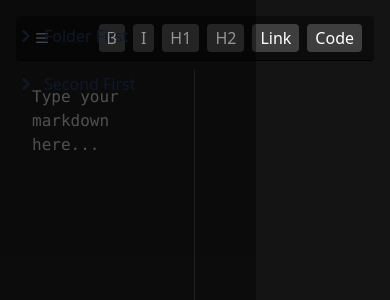
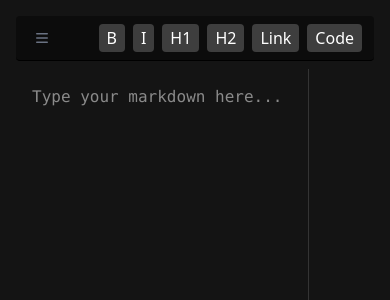
Before and after one commit to arifpirxada/textmark, a Next.js app: page / in a window 390 px wide. Shown: the top 300 px of the page. Built offline with nearby package versions, Linux system fonts and the light colour scheme.

Commit message:
Update - responsiveness fix, folder toggle working

```diff
--- a/app/globals.css
+++ b/app/globals.css
@@ -12,3 +12,12 @@ body {
     background-repeat: no-repeat;
     min-height: 100vh;
 }
+
+.hide-scrollbar::-webkit-scrollbar {
+    display: none;
+}
+
+.hide-scrollbar {
+    -ms-overflow-style: none;
+    scrollbar-width: none;
+}
--- a/app/page.tsx
+++ b/app/page.tsx
@@ -5,7 +5,7 @@ import { useEffect, useState } from "react";
 
 export default function Home() {
 
-  const [sidebarOpen, setSidebarOpen] = useState(true);
+  const [sidebarOpen, setSidebarOpen] = useState(false);
 
   const toggleSidebar = () => {
     setSidebarOpen(!sidebarOpen);
@@ -16,15 +16,15 @@ export default function Home() {
   useEffect(() => {
     const sidebarState = localStorage.getItem("sidebarState");
 
-    if(sidebarState) {
+    if (sidebarState && window.innerWidth > 768) {
       setSidebarOpen(JSON.parse(sidebarState));
     }
   }, [])
 
   return (
     <>
-      <FolderSidebar sidebarOpen={sidebarOpen}>
-        <MarkdownEditor toggleSidebar={toggleSidebar} />
+      <FolderSidebar sidebarOpen={ sidebarOpen } toggleSidebar={ toggleSidebar }>
+        <MarkdownEditor toggleSidebar={ toggleSidebar } />
       </FolderSidebar>
     </>
   );
--- a/components/editor/FolderSidebar.tsx
+++ b/components/editor/FolderSidebar.tsx
@@ -1,6 +1,6 @@
 import { ReactNode } from "react"
 
-const FolderSidebar = ({ children, sidebarOpen }: { children: ReactNode, sidebarOpen: boolean }) => {
+const FolderSidebar = ({ children, sidebarOpen, toggleSidebar }: { children: ReactNode, sidebarOpen: boolean, toggleSidebar: () => void }) => {
 
     const toggleFolder = (e: React.MouseEvent<HTMLButtonElement>, folderId: string) => {
         const folder = document.getElementById(folderId);
@@ -15,72 +15,64 @@ const FolderSidebar = ({ children, sidebarOpen }: { children: ReactNode, sidebar
 
     return (
         <>
-            <aside id="default-sidebar" className={ `fixed top-0 left-0 z-40 w-64 h-screen transition-transform translate-x-0 ${sidebarOpen ? "sm:translate-x-0" : "sm:-translate-x-full"} ` } aria-label="Sidebar">
-                <div className="h-full px-3 py-4 overflow-y-auto bg-[#0000006b]">
-                    <ul className="space-y-2 font-medium">
+            <aside id="default-sidebar" className={ `fixed top-0 left-0 z-40 w-64 h-screen transition-transform ${sidebarOpen ? "translate-x-0" : "-translate-x-full"} ` } aria-label="Sidebar">
+                <div className="h-full px-3 py-4 overflow-y-auto bg-[#0c0c0c]">
+                    <ul className="space-y-2 font-medium text-xs">
                         <li>
-                            <button onClick={(e) => toggleFolder(e, "folder-1")} type="button" className="flex items-center cursor-pointer w-full p-2 text-base text-gray-900 transition duration-75 rounded-lg group hover:bg-gray-100 dark:text-white dark:hover:bg-gray-700" aria-controls="dropdown-example" data-collapse-toggle="dropdown-example">
-                                <svg className="w-3 h-3 -rotate-90" aria-hidden="true" xmlns="http://www.w3.org/2000/svg" fill="none" viewBox="0 0 10 6">
+                            <button onClick={ (e) => toggleFolder(e, "folder-1") } type="button" className="flex items-center cursor-pointer w-full p-2 text-gray-900 transition duration-75 rounded-lg group hover:bg-gray-100 dark:text-white dark:hover:bg-gray-700" aria-controls="dropdown-example" data-collapse-toggle="dropdown-example">
+                                <svg className="w-2 h-2 -rotate-90" aria-hidden="true" xmlns="http://www.w3.org/2000/svg" fill="none" viewBox="0 0 10 6">
                                     <path stroke="currentColor" strokeLinecap="round" strokeLinejoin="round" strokeWidth="2" d="m1 1 4 4 4-4" />
                                 </svg>
-                                <span className="flex-1 ms-3 text-left rtl:text-right whitespace-nowrap">Folder First</span>
+                                <span className="flex-1 ms-1 text-left rtl:text-right whitespace-nowrap">Folder First</span>
                             </button>
-                            <ul id="folder-1" className="hidden py-1 text-sm">
+                            <ul id="folder-1" className="hidden py-1 pl-2">
                                 <li>
-                                    <button className="flex cursor-pointer items-center w-full p-2 text-gray-900 transition duration-75 rounded-lg pl-11 group hover:bg-gray-100 dark:text-white dark:hover:bg-gray-700">
-                                        <svg className="w-3 h-3 mr-2 -rotate-90" aria-hidden="true" xmlns="http://www.w3.org/2000/svg" fill="none" viewBox="0 0 10 6">
+                                    <button onClick={(e) => toggleFolder(e, "folder-4")} className="flex cursor-pointer items-center w-full p-2 text-gray-900 transition duration-75 rounded-lg  group hover:bg-gray-100 dark:text-white dark:hover:bg-gray-700">
+                                        <svg className="w-2 h-2 mr-1 -rotate-90" aria-hidden="true" xmlns="http://www.w3.org/2000/svg" fill="none" viewBox="0 0 10 6">
                                             <path stroke="currentColor" strokeLinecap="round" strokeLinejoin="round" strokeWidth="2" d="m1 1 4 4 4-4" />
                                         </svg>
                                         Inner folder 1
                                     </button>
+                                    <ul id="folder-4" className="hidden py-1 pl-2">
+                                        <li>
+                                            <button className="flex cursor-pointer items-center w-full p-2 text-gray-900 transition duration-75 rounded-lg  group hover:bg-gray-100 dark:text-white dark:hover:bg-gray-700">
+                                                <svg className="w-2 h-2 mr-1 -rotate-90" aria-hidden="true" xmlns="http://www.w3.org/2000/svg" fill="none" viewBox="0 0 10 6">
+                                                    <path stroke="currentColor" strokeLinecap="round" strokeLinejoin="round" strokeWidth="2" d="m1 1 4 4 4-4" />
+                                                </svg>
+                                                Inner Inner folder 1
+                                            </button>
+                                        </li>
+                                        <li>
+                                            <button className="flex cursor-pointer items-center w-full p-2 text-gray-900 transition duration-75 rounded-lg  group hover:bg-gray-100 dark:text-white dark:hover:bg-gray-700">
+                                                <svg className="w-2 h-2 mr-1 -rotate-90" aria-hidden="true" xmlns="http://www.w3.org/2000/svg" fill="none" viewBox="0 0 10 6">
+                                                    <path stroke="currentColor" strokeLinecap="round" strokeLinejoin="round" strokeWidth="2" d="m1 1 4 4 4-4" />
+                                                </svg>
+                                                Inner Inner folder 2
+                                            </button>
+                                        </li>
+                                        <li>
+                                            <a href="#" className="flex items-center w-full p-2 text-gray-900 transition duration-75 rounded-lg  group hover:bg-gray-100 dark:text-white dark:hover:bg-gray-700">
+                                                <svg className="shrink-0 w-3 h-3 mr-1 text-gray-500 transition duration-75 dark:text-gray-400 group-hover:text-gray-900 dark:group-hover:text-white" aria-hidden="true" xmlns="http://www.w3.org/2000/svg" fill="currentColor" viewBox="0 0 20 20">
+                                                    <path d="M5 5V.13a2.96 2.96 0 0 0-1.293.749L.879 3.707A2.96 2.96 0 0 0 .13 5H5Z" />
+                                                    <path d="M6.737 11.061a2.961 2.961 0 0 1 .81-1.515l6.117-6.116A4.839 4.839 0 0 1 16 2.141V2a1.97 1.97 0 0 0-1.933-2H7v5a2 2 0 0 1-2 2H0v11a1.969 1.969 0 0 0 1.933 2h12.134A1.97 1.97 0 0 0 16 18v-3.093l-1.546 1.546c-.413.413-.94.695-1.513.81l-3.4.679a2.947 2.947 0 0 1-1.85-.227 2.96 2.96 0 0 1-1.635-3.257l.681-3.397Z" />
+                                                    <path d="M8.961 16a.93.93 0 0 0 .189-.019l3.4-.679a.961.961 0 0 0 .49-.263l6.118-6.117a2.884 2.884 0 0 0-4.079-4.078l-6.117 6.117a.96.96 0 0 0-.263.491l-.679 3.4A.961.961 0 0 0 8.961 16Zm7.477-9.8a.958.958 0 0 1 .68-.281.961.961 0 0 1 .682 1.644l-.315.315-1.36-1.36.313-.318Zm-5.911 5.911 4.236-4.236 1.359 1.359-4.236 4.237-1.7.339.341-1.699Z" />
+                                                </svg>
+                                                Note Inner first
+                                            </a>
+                                        </li>
+                                    </ul>
                                 </li>
                                 <li>
-                                    <button className="flex cursor-pointer items-center w-full p-2 text-gray-900 transition duration-75 rounded-lg pl-11 group hover:bg-gray-100 dark:text-white dark:hover:bg-gray-700">
-                                        <svg className="w-3 h-3 mr-2 -rotate-90" aria-hidden="true" xmlns="http://www.w3.org/2000/svg" fill="none" viewBox="0 0 10 6">
+                                    <button className="flex cursor-pointer items-center w-full p-2 text-gray-900 transition duration-75 rounded-lg  group hover:bg-gray-100 dark:text-white dark:hover:bg-gray-700">
+                                        <svg className="w-2 h-2 mr-1 -rotate-90" aria-hidden="true" xmlns="http://www.w3.org/2000/svg" fill="none" viewBox="0 0 10 6">
                                             <path stroke="currentColor" strokeLinecap="round" strokeLinejoin="round" strokeWidth="2" d="m1 1 4 4 4-4" />
                                         </svg>
                                         Inner folder 2
                                     </button>
                                 </li>
                                 <li>
-                                    <a href="#" className="flex items-center w-full p-2 text-gray-900 transition duration-75 rounded-lg pl-11 group hover:bg-gray-100 dark:text-white dark:hover:bg-gray-700">
-                                        <svg className="shrink-0 w-5 h-5 mr-2 text-gray-500 transition duration-75 dark:text-gray-400 group-hover:text-gray-900 dark:group-hover:text-white" aria-hidden="true" xmlns="http://www.w3.org/2000/svg" fill="currentColor" viewBox="0 0 20 20">
-                                            <path d="M5 5V.13a2.96 2.96 0 0 0-1.293.749L.879 3.707A2.96 2.96 0 0 0 .13 5H5Z" />
-                                            <path d="M6.737 11.061a2.961 2.961 0 0 1 .81-1.515l6.117-6.116A4.839 4.839 0 0 1 16 2.141V2a1.97 1.97 0 0 0-1.933-2H7v5a2 2 0 0 1-2 2H0v11a1.969 1.969 0 0 0 1.933 2h12.134A1.97 1.97 0 0 0 16 18v-3.093l-1.546 1.546c-.413.413-.94.695-1.513.81l-3.4.679a2.947 2.947 0 0 1-1.85-.227 2.96 2.96 0 0 1-1.635-3.257l.681-3.397Z" />
-                                            <path d="M8.961 16a.93.93 0 0 0 .189-.019l3.4-.679a.961.961 0 0 0 .49-.263l6.118-6.117a2.884 2.884 0 0 0-4.079-4.078l-6.117 6.117a.96.96 0 0 0-.263.491l-.679 3.4A.961.961 0 0 0 8.961 16Zm7.477-9.8a.958.958 0 0 1 .68-.281.961.961 0 0 1 .682 1.644l-.315.315-1.36-1.36.313-.318Zm-5.911 5.911 4.236-4.236 1.359 1.359-4.236 4.237-1.7.339.341-1.699Z" />
-                                        </svg>
-                                        Note first
-                                    </a>
-                                </li>
-                            </ul>
-                        </li>
-                        <li>
-                            <button onClick={(e) => toggleFolder(e, "folder-2")} type="button" className="flex items-center cursor-pointer w-full p-2 text-base text-gray-900 transition duration-75 rounded-lg group hover:bg-gray-100 dark:text-white dark:hover:bg-gray-700" aria-controls="dropdown-example" data-collapse-toggle="dropdown-example">
-                                <svg className="w-3 h-3 -rotate-90" aria-hidden="true" xmlns="http://www.w3.org/2000/svg" fill="none" viewBox="0 0 10 6">
-                                    <path stroke="currentColor" strokeLinecap="round" strokeLinejoin="round" strokeWidth="2" d="m1 1 4 4 4-4" />
-                                </svg>
-                                <span className="flex-1 ms-3 text-left rtl:text-right whitespace-nowrap">Second First</span>
-                            </button>
-                            <ul id="folder-2" className="hidden py-1 text-sm">
-                                <li>
-                                    <button className="flex cursor-pointer items-center w-full p-2 text-gray-900 transition duration-75 rounded-lg pl-11 group hover:bg-gray-100 dark:text-white dark:hover:bg-gray-700">
-                                        <svg className="w-3 h-3 mr-2 -rotate-90" aria-hidden="true" xmlns="http://www.w3.org/2000/svg" fill="none" viewBox="0 0 10 6">
-                                            <path stroke="currentColor" strokeLinecap="round" strokeLinejoin="round" strokeWidth="2" d="m1 1 4 4 4-4" />
-                                        </svg>
-                                        Inner folder 1
-                                    </button>
-                                </li>
-                                <li>
-                                    <button className="flex cursor-pointer items-center w-full p-2 text-gray-900 transition duration-75 rounded-lg pl-11 group hover:bg-gray-100 dark:text-white dark:hover:bg-gray-700">
-                                        <svg className="w-3 h-3 mr-2 -rotate-90" aria-hidden="true" xmlns="http://www.w3.org/2000/svg" fill="none" viewBox="0 0 10 6">
-                                            <path stroke="currentColor" strokeLinecap="round" strokeLinejoin="round" strokeWidth="2" d="m1 1 4 4 4-4" />
-                                        </svg>
-                                        Inner folder 2
-                                    </button>
-                                </li>
-                                <li>
-                                    <a href="#" className="flex items-center w-full p-2 text-gray-900 transition duration-75 rounded-lg pl-11 group hover:bg-gray-100 dark:text-white dark:hover:bg-gray-700">
-                                        <svg className="shrink-0 w-5 h-5 mr-2 text-gray-500 transition duration-75 dark:text-gray-400 group-hover:text-gray-900 dark:group-hover:text-white" aria-hidden="true" xmlns="http://www.w3.org/2000/svg" fill="currentColor" viewBox="0 0 20 20">
+                                    <a href="#" className="flex items-center w-full p-2 text-gray-900 transition duration-75 rounded-lg  group hover:bg-gray-100 dark:text-white dark:hover:bg-gray-700">
+                                        <svg className="shrink-0 w-3 h-3 mr-1 text-gray-500 transition duration-75 dark:text-gray-400 group-hover:text-gray-900 dark:group-hover:text-white" aria-hidden="true" xmlns="http://www.w3.org/2000/svg" fill="currentColor" viewBox="0 0 20 20">
                                             <path d="M5 5V.13a2.96 2.96 0 0 0-1.293.749L.879 3.707A2.96 2.96 0 0 0 .13 5H5Z" />
                                             <path d="M6.737 11.061a2.961 2.961 0 0 1 .81-1.515l6.117-6.116A4.839 4.839 0 0 1 16 2.141V2a1.97 1.97 0 0 0-1.933-2H7v5a2 2 0 0 1-2 2H0v11a1.969 1.969 0 0 0 1.933 2h12.134A1.97 1.97 0 0 0 16 18v-3.093l-1.546 1.546c-.413.413-.94.695-1.513.81l-3.4.679a2.947 2.947 0 0 1-1.85-.227 2.96 2.96 0 0 1-1.635-3.257l.681-3.397Z" />
                                             <path d="M8.961 16a.93.93 0 0 0 .189-.019l3.4-.679a.961.961 0 0 0 .49-.263l6.118-6.117a2.884 2.884 0 0 0-4.079-4.078l-6.117 6.117a.96.96 0 0 0-.263.491l-.679 3.4A.961.961 0 0 0 8.961 16Zm7.477-9.8a.958.958 0 0 1 .68-.281.961.961 0 0 1 .682 1.644l-.315.315-1.36-1.36.313-.318Zm-5.911 5.911 4.236-4.236 1.359 1.359-4.236 4.237-1.7.339.341-1.699Z" />
@@ -93,6 +85,7 @@ const FolderSidebar = ({ children, sidebarOpen }: { children: ReactNode, sidebar
                     </ul>
                 </div>
             </aside>
+            { sidebarOpen && <div className="mobile-overlay w-screen h-screen bg-black opacity-50 absolute top-0 left-0 md:hidden" onClick={toggleSidebar}></div> }
 
             <div id="main-content" className={ `p-4 ${sidebarOpen ? "sm:ml-64" : "sm:ml-0"}` }>
                 { children }
--- a/components/editor/MarkDownEditor.tsx
+++ b/components/editor/MarkDownEditor.tsx
@@ -31,8 +31,8 @@ const MarkdownEditor = ({ toggleSidebar }: { toggleSidebar: () => void }) => {
   }, [isDBReady]);
 
   return (
-    <div className="h-screen flex flex-col">
-      <header className="flex gap-2 px-3 py-2 rounded mb-2 bg-[#0000006b] border-b">
+    <div className="h-screen flex flex-col overflow-x-scroll md:overflow-x-auto hide-scrollbar">
+      <header className="flex gap-2 px-3 py-2 rounded mb-2 bg-[#0c0c0c] border-b">
         <button onClick={ toggleSidebar } className="inline-flex cursor-pointer items-center p-2 justify-center text-sm text-gray-500 rounded-sm hover:bg-gray-100 focus:outline-none focus:ring-2 focus:ring-gray-200 dark:text-gray-400 dark:hover:bg-gray-700 dark:focus:ring-gray-600" aria-controls="navbar-dropdown" aria-expanded="false">
           <span className="sr-only">Open main menu</span>
           <svg className="w-3 h-3" aria-hidden="true" xmlns="http://www.w3.org/2000/svg" fill="none" viewBox="0 0 17 14">
@@ -53,7 +53,7 @@ const MarkdownEditor = ({ toggleSidebar }: { toggleSidebar: () => void }) => {
         </div>
       </header>
 
-      <div className="flex flex-1">
+      <div className="flex flex-1 w-[150vw] md:w-full">
         <div className="w-1/2 border-r border-[#8080804d]">
           <textarea
             className="w-full h-full p-4 text-white resize-none focus:outline-none font-mono"
```
